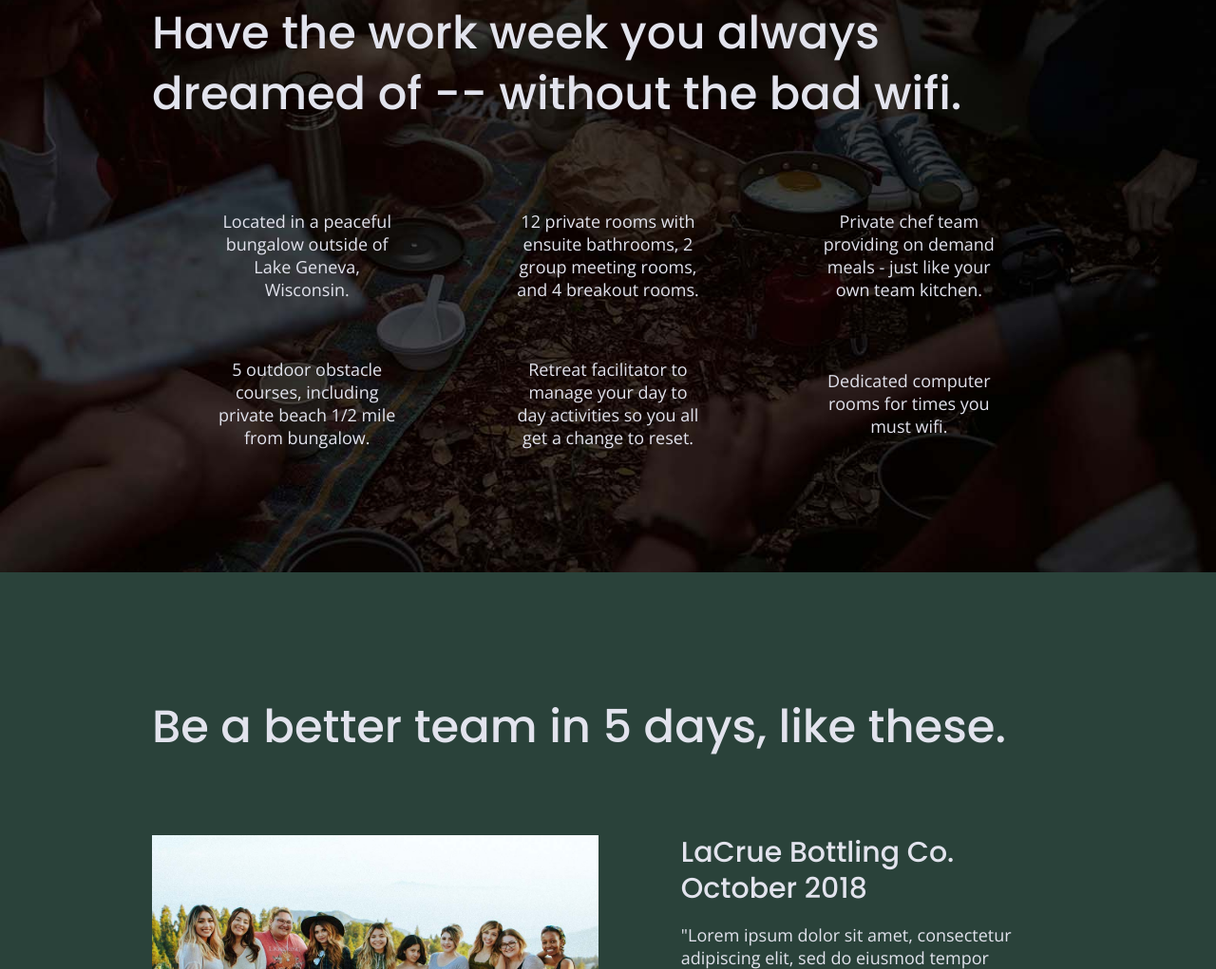
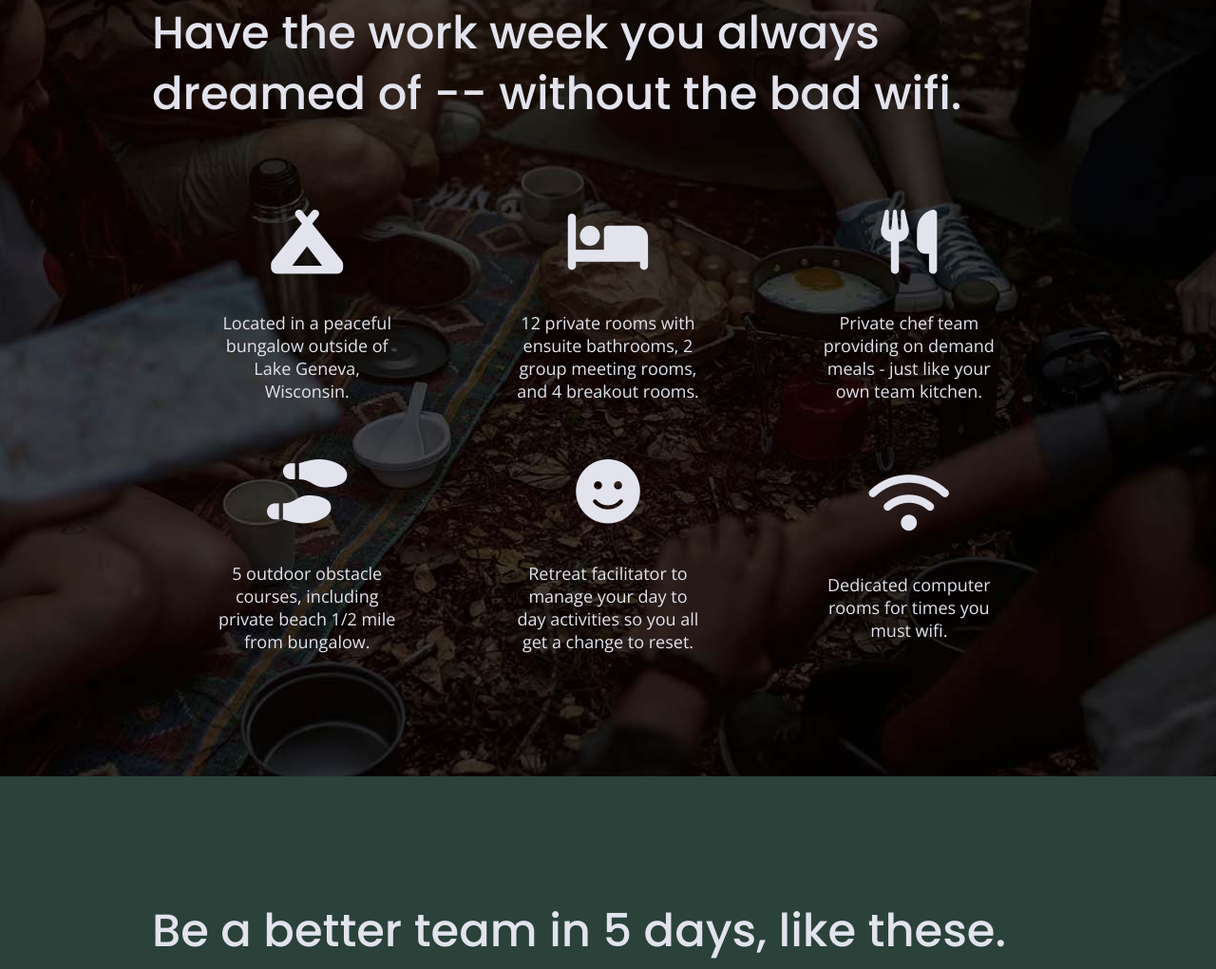
Before and after one commit to Rae1821/unplugged-retreat, a website built with Parcel: page index.html in a window 1280 px wide. Shown: the part 1139-2160 px from the top of the page at 95% size. Built offline with nearby package versions, Linux system fonts and the light colour scheme.

Commit message:
Fontawesome icons added

```diff
--- a/css/main.css
+++ b/css/main.css
@@ -326,6 +326,11 @@ input[type=button] {
   margin: 30px 0;
 }
 
+.features i {
+  font-size: 3.75em;
+  margin-bottom: 40px;
+}
+
 .features .features-items {
   display: flex;
   justify-content: center;
@@ -558,7 +563,7 @@ header .content-wrapper {
 
 }
 header nav {
-  width: 20%;
+  width: 30%;
 
 }
 
--- a/index.html
+++ b/index.html
@@ -18,6 +18,9 @@
 
   <link rel="stylesheet" href="css/normalize.css">
   <link rel="stylesheet" href="css/main.css">
+
+  <!-- FontAwesome -->
+  <script src="https://kit.fontawesome.com/ad692869dc.js" crossorigin="anonymous"></script>
 
   <!-- Google Fonts -->
   <link href="https://fonts.googleapis.com/css?family=Open+Sans:400,700|Poppins:500,700" rel="stylesheet">
@@ -75,32 +78,32 @@
         <h2>Have the work week you always dreamed of -- without the bad wifi.</h2>
         <div class="features-items">
           <article>
-            <p class="fontawesome-icon"></p>
+            <p class="fontawesome-icon"><i class="fa-solid fa-campground"></i></p>
             <p class="features-item-description">Located in a peaceful bungalow outside of Lake Geneva, Wisconsin.</p>
           </article>
 
           <article>
-            <p class="fontawesome-icon"></p>
+            <p class="fontawesome-icon"><i class="fa-solid fa-bed"></i></p>
             <p class="features-item-description">12 private rooms with ensuite bathrooms, 2 group meeting rooms, and 4 breakout rooms.</p>
           </article>
 
           <article>
-            <p class="fontawesome-icon"></p>
+            <p class="fontawesome-icon"><i class="fa-solid fa-utensils"></i></p>
             <p class="features-item-description">Private chef team providing on demand meals - just like your own team kitchen.</p>
           </article>
 
           <article>
-            <p class="fontawesome-icon"></p>
+            <p class="fontawesome-icon"><i class="fa-solid fa-shoe-prints"></i></p>
             <p class="features-item-description">5 outdoor obstacle courses, including private beach 1/2 mile from bungalow.</p>
           </article>
 
           <article>
-            <p class="fontawesome-icon"></p>
+            <p class="fontawesome-icon"><i class="fa-solid fa-face-smile"></i></p>
             <p class="features-item-description">Retreat facilitator to manage your day to day activities so you all get a change to reset.</p>
           </article>
 
           <article>
-            <p class="fontawesome-icon"></p>
+            <p class="fontawesome-icon"><i class="fa-solid fa-wifi"></i></p>
             <p class="features-item-description">Dedicated computer rooms for times you must wifi.</p>
           </article>
        </div>
```
Also changed, not shown: about/index.html (+3 -0 lines), faq/index.html (+3 -0 lines).
